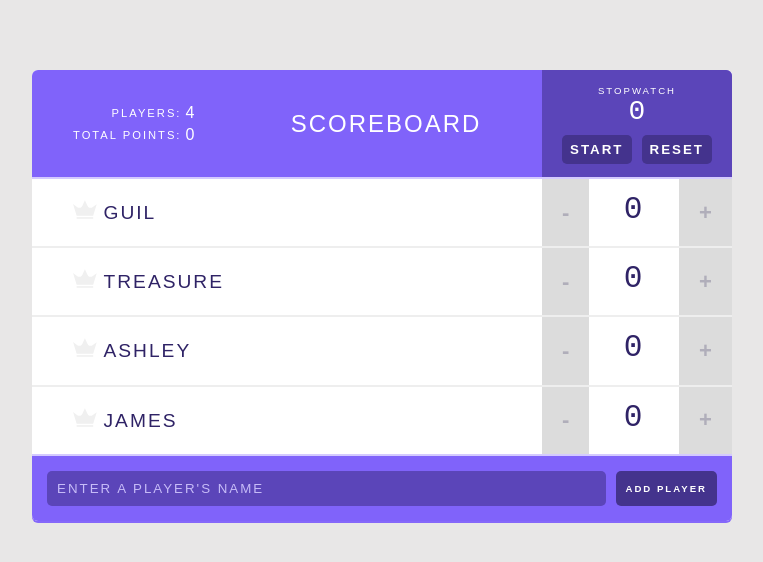
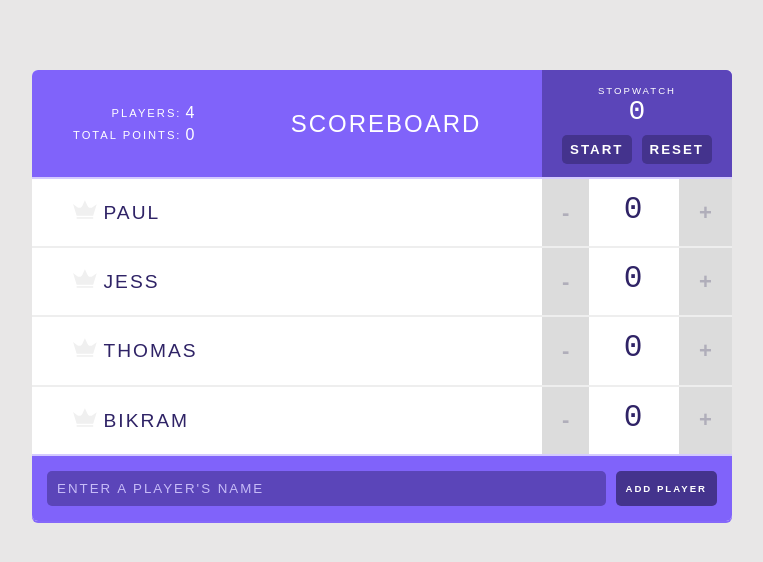
Before and after one commit to leemichaelo/React-ScoreBoard, a React (Create React App) app: page / in a window 1280 px wide. Shown: the top 562 px of the page, without its empty margins (258-1021 px from the left). Built offline with nearby package versions, Linux system fonts and the light colour scheme.

Commit message:
Player name changes

```diff
--- a/src/components/App.js
+++ b/src/components/App.js
@@ -7,22 +7,22 @@ class App extends Component {
   state = {
     players: [
       {
-        name: "Guil",
+        name: "Paul",
         score: 0,
         id: 1
       },
       {
-        name: "Treasure",
+        name: "Jess",
         score: 0,
         id: 2
       },
       {
-        name: "Ashley",
+        name: "Thomas",
         score: 0,
         id: 3
       },
       {
-        name: "James",
+        name: "Bikram",
         score: 0,
         id: 4
       }
```
